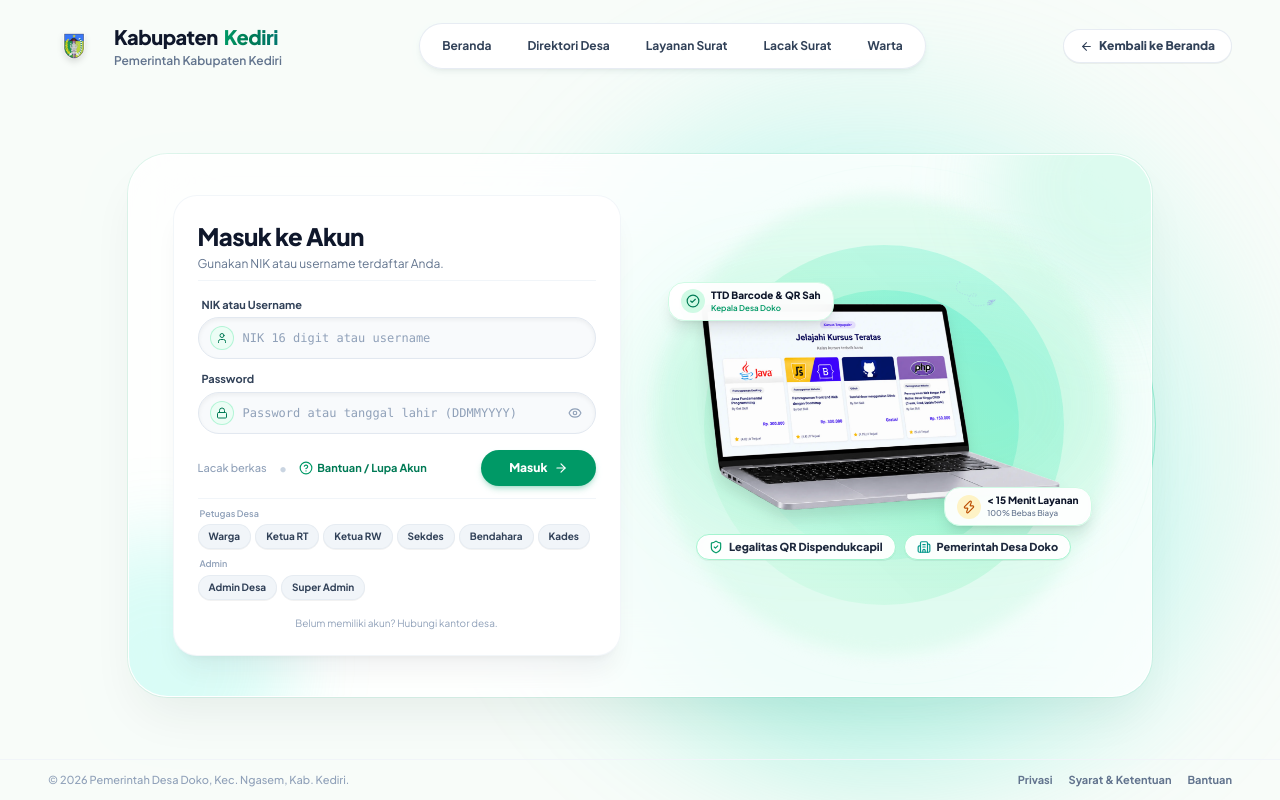
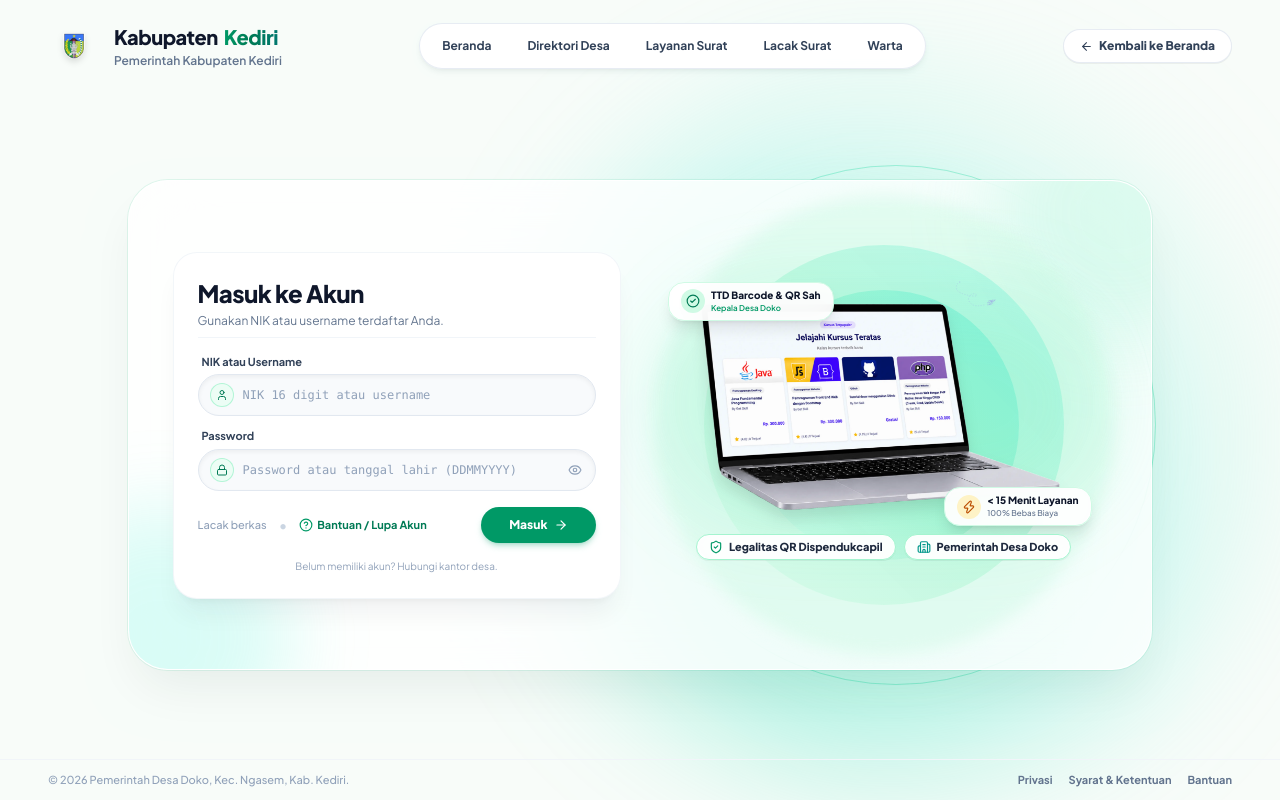
Before and after one commit to genthaandikaa/SiDesKu, a React (Vite) app in the folder frontend/: page /login in a window 1280 px wide. Built offline with nearby package versions, Linux system fonts and the light colour scheme.

Commit message:
fix: delete bypass login page

```diff
--- a/frontend/src/features/auth/components/LoginPage.tsx
+++ b/frontend/src/features/auth/components/LoginPage.tsx
@@ -382,57 +382,6 @@ export const LoginPage: React.FC<AuthPageProps> = () => {
                   </button>
                 </div>
 
-
-                {/* Quick 1-Click Demo Accounts Switcher */}
-                <div className="pt-2 border-t border-slate-100 space-y-2">
-                  {/* Petugas Desa */}
-                  <div className="space-y-1">
-                    <p className="text-[9px] font-semibold text-slate-400 pl-0.5">Petugas Desa</p>
-                    <div className="flex flex-wrap gap-1">
-                      {[
-                        { label: 'Warga', user: '3506041505840001', pass: '15051984' },
-                        { label: 'Ketua RT', user: 'rt01', pass: 'password123' },
-                        { label: 'Ketua RW', user: 'rw01', pass: 'password123' },
-                        { label: 'Sekdes', user: 'sekdes', pass: 'password123' },
-                        { label: 'Bendahara', user: 'bendahara_desa', pass: 'password123' },
-                        { label: 'Kades', user: 'kades', pass: 'password123' },
-                      ].map((acc) => (
-                        <button
-                          key={acc.user}
-                          type="button"
-                          disabled={loading}
-                          onClick={() => handleQuickLogin(acc.user, acc.pass)}
-                          className="px-2.5 py-1 rounded-full bg-slate-100 hover:bg-slate-200 text-slate-700 font-bold text-[10px] border border-slate-200/70 transition-all cursor-pointer press-down shadow-2xs disabled:opacity-50"
-                        >
-                          {acc.label}
-                        </button>
-                      ))}
-                    </div>
-                  </div>
-
-                  {/* Admin Platform */}
-                  <div className="space-y-1">
-                    <p className="text-[9px] font-semibold text-slate-400 pl-0.5">Admin</p>
-                    <div className="flex flex-wrap gap-1">
-                      {[
-                        { label: 'Admin Desa', user: 'admin', pass: 'password123'},
-                        { label: 'Super Admin', user: 'superadmin', pass: 'password123'},
-                      ].map((acc) => (
-                        <button
-                          key={acc.user}
-                          type="button"
-                          disabled={loading}
-                          onClick={() => handleQuickLogin(acc.user, acc.pass)}
-                          className="px-2.5 py-1 rounded-full bg-slate-100 hover:bg-slate-200 text-slate-700 font-bold text-[10px] border border-slate-200/70 transition-all cursor-pointer press-down shadow-2xs disabled:opacity-50"
-                        >
-                          {acc.label}
-                        </button>
-                      ))}
-                    </div>
-                  </div>
-                </div>
-
-
                 <div className="text-[10px] text-center text-slate-400 pt-1">
                   Belum memiliki akun? Hubungi kantor desa.
                 </div>
```
